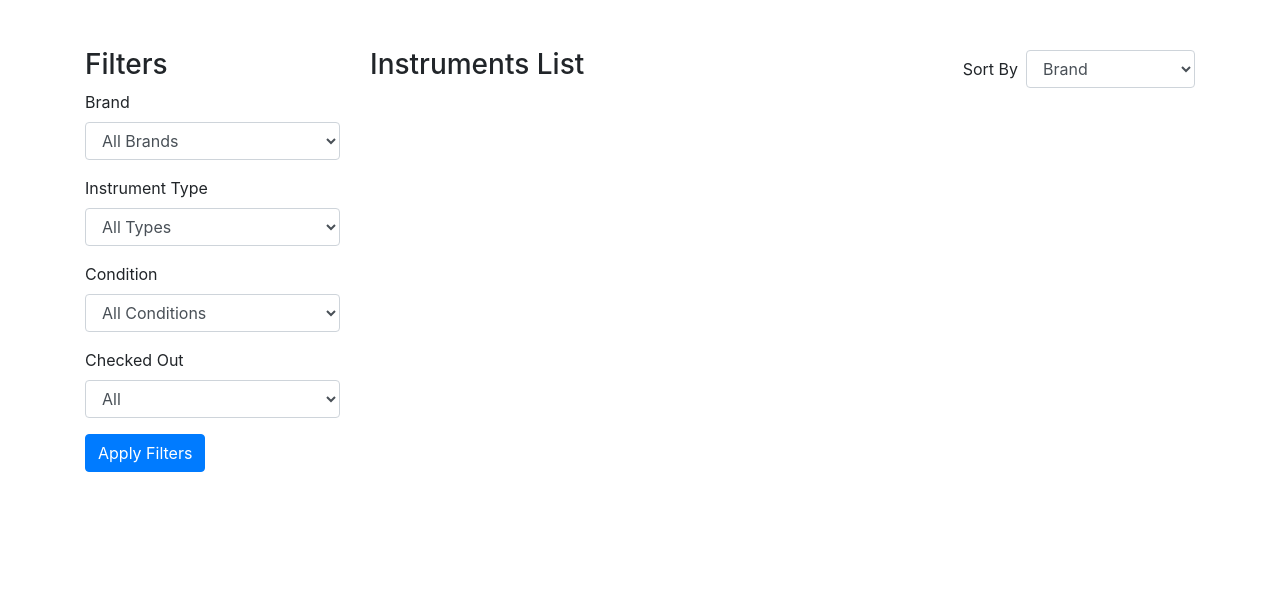
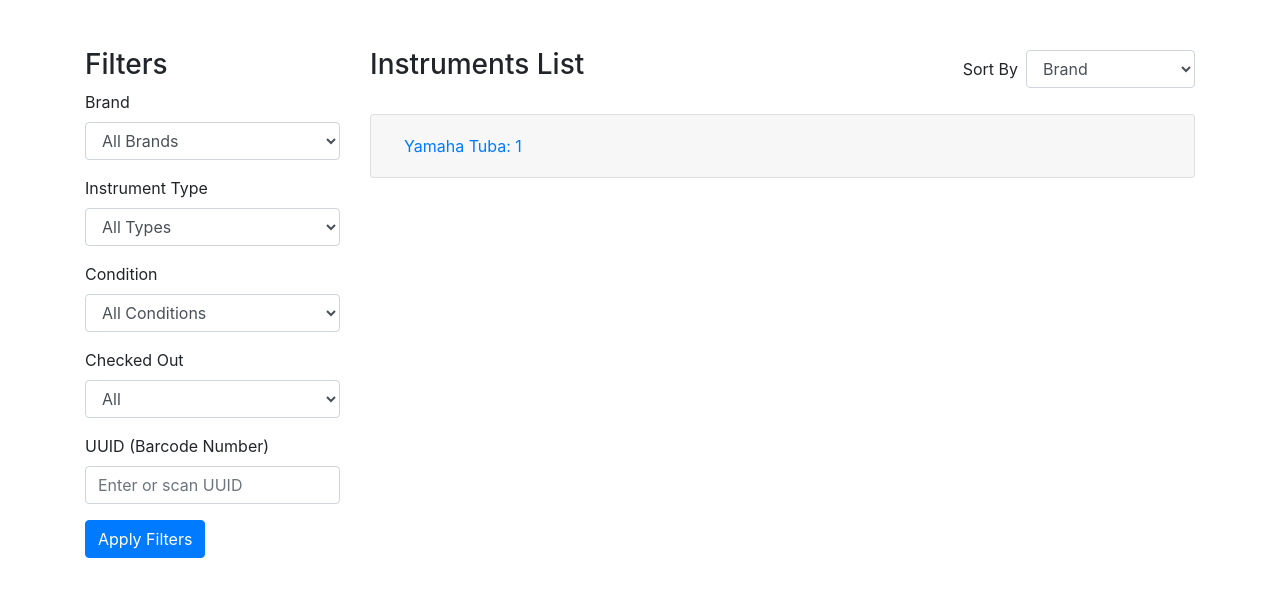
Before and after one commit to ItsRecharge/Instrument-Asset-Tracking, a Flask app: page /instruments in a window 1280 px wide. Shown: the part 56-653 px from the top of the page. Run offline with Flask 3, Linux system fonts and the light colour scheme; the visitor is signed in with stand-in values (Sample User, id 1); some libraries are stand-ins or nearby versions.

Commit message:
editable notes but uuid filter

```diff
--- a/app.py
+++ b/app.py
@@ -233,7 +233,47 @@ def get_instruments():
 
 # Route to display the list of instruments
 @app.route('/instruments')
+
+@app.route('/instruments')
 def instruments():
+    if 'user' not in session:
+        return redirect(url_for('login'))
+
+    instruments_list = get_instruments()  # Get all instruments
+
+    # Get filters from the request args
+    selected_brand = request.args.get('brand')
+    selected_type = request.args.get('instrument_type')
+    selected_condition = request.args.get('condition')
+    selected_checked_out = request.args.get('checked_out')
+    selected_uuid = request.args.get('uuid')  # New filter for UUID
+    sort_by = request.args.get('sort_by', 'brand')  # Default sort by brand
+
+    # Apply filters
+    if selected_brand:
+        instruments_list = [i for i in instruments_list if i['brand'] == selected_brand]
+    if selected_type:
+        instruments_list = [i for i in instruments_list if i['instrument_type'] == selected_type]
+    if selected_condition:
+        instruments_list = [i for i in instruments_list if i['condition'] == selected_condition]
+    if selected_checked_out:
+        instruments_list = [i for i in instruments_list if i['checked_out'] == selected_checked_out]
+    if selected_uuid:
+        instruments_list = [i for i in instruments_list if i['uuid'] == selected_uuid]
+
+    # Apply sorting
+    instruments_list.sort(key=lambda x: x[sort_by])
+
+    # Get dropdown values for filters
+    brands, types, conditions = get_dropdown_values()
+
+    return render_template('instruments.html',
+                           instruments=instruments_list,
+                           brands=brands,
+                           types=types,
+                           conditions=conditions)
+
+
     if 'user' not in session:
         return redirect(url_for('login'))
 
@@ -326,6 +366,34 @@ def delete_instrument(uuid):
     flash('Instrument deleted successfully!', 'success')
     return redirect(url_for('instruments'))
 
+@app.route('/save_notes/<uuid>', methods=['POST'])
+def save_notes(uuid):
+    if 'user' not in session:
+        return {'error': 'Unauthorized'}, 403
+
+    instruments_list = get_instruments()  # Get all instruments
+    instrument_to_edit = next((i for i in instruments_list if i['uuid'] == uuid), None)
+
+    if not instrument_to_edit:
+        return {'error': 'Instrument not found'}, 404
+
+    # Get the new notes from the JSON request body
+    data = request.get_json()
+    new_notes = data.get('notes')
+
+    # Update the instrument's notes
+    instrument_to_edit['notes'] = new_notes
+
+    # Save the updated instrument list back to the CSV file
+    with open(INSTRUMENT_FILE, mode='w', newline='') as file:
+        fieldnames = ['brand', 'instrument_type', 'serial_number', 'uuid', 'condition', 'checked_out', 'location', 'student_name', 'grad_year', 'student_id', 'notes', 'images']
+        writer = csv.DictWriter(file, fieldnames=fieldnames)
+        writer.writeheader()
+        writer.writerows(instruments_list)
+
+    return {'success': True}
+
+
 # Route for logging out
 @app.route('/logout')
 def logout():
--- a/instruments.csv
+++ b/instruments.csv
@@ -1 +1,2 @@
 brand,instrument_type,serial_number,uuid,condition,checked_out,location,student_name,grad_year,student_id,notes,images
+Yamaha,Tuba,021442,1,Used - Good,No,,,,,"Good condition, some dents on the side",OIP_1.jpeg
--- a/templates/instruments.html
+++ b/templates/instruments.html
@@ -48,6 +48,11 @@
                 </select>
             </div>
 
+            <div class="form-group">
+                <label for="uuid">UUID (Barcode Number)</label>
+                <input type="text" class="form-control" id="uuid" name="uuid" placeholder="Enter or scan UUID" value="{{ request.args.get('uuid', '') }}">
+            </div>
+
             <button type="submit" class="btn btn-primary">Apply Filters</button>
         </form>
     </div>
@@ -94,7 +99,13 @@
                                 <li><strong>Student Name:</strong> {{ instrument.student_name }}</li>
                                 <li><strong>Graduation Year:</strong> {{ instrument.grad_year }}</li>
                                 <li><strong>Student ID:</strong> {{ instrument.student_id }}</li>
-                                <li><strong>Notes:</strong> {{ instrument.notes }}</li>
+                                <li>
+                                    <strong>Notes:</strong>
+                                    <textarea class="form-control" rows="4" oninput="autoSaveNotes('{{ instrument.uuid }}', this.value)">
+                                        {{ instrument.notes }}
+                                    </textarea>
+                                    <small id="notes-save-status-{{ instrument.uuid }}" class="text-muted"></small>
+                                </li>
                                 <li>
                                     <strong>Images:</strong>
                                     {% if instrument.images %}
@@ -125,4 +136,33 @@
         </div>
     </div>
 </div>
+
+<script>
+    function autoSaveNotes(uuid, notes) {
+        // Show saving status
+        const statusElement = document.getElementById(`notes-save-status-${uuid}`);
+        statusElement.textContent = 'Saving...';
+
+        // Make AJAX request to auto-save notes
+        fetch(`/save_notes/${uuid}`, {
+            method: 'POST',
+            headers: {
+                'Content-Type': 'application/json',
+            },
+            body: JSON.stringify({ notes: notes })
+        })
+        .then(response => {
+            if (response.ok) {
+                statusElement.textContent = 'Saved';
+            } else {
+                statusElement.textContent = 'Error saving notes';
+            }
+        })
+        .catch(error => {
+            statusElement.textContent = 'Error saving notes';
+        });
+    }
+    </script>
+
+
 {% endblock %}
```
